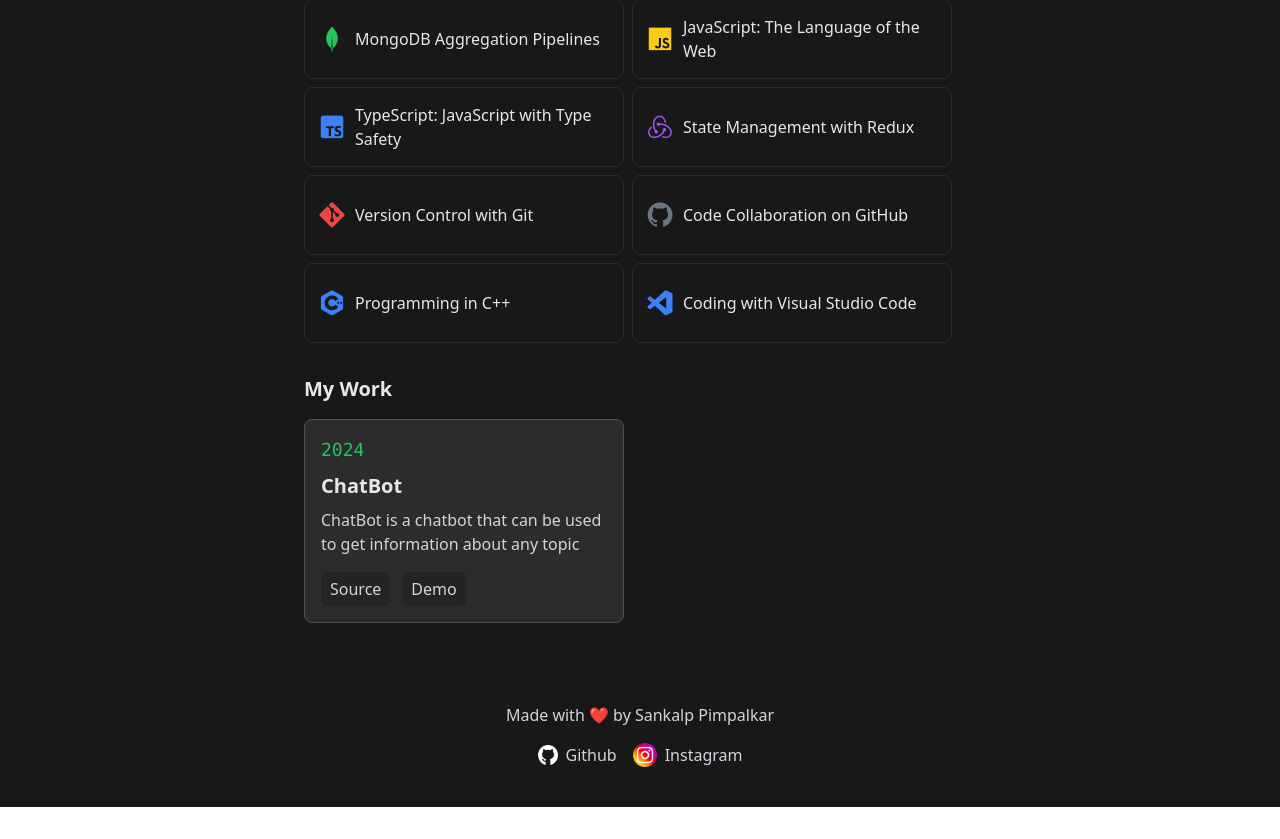
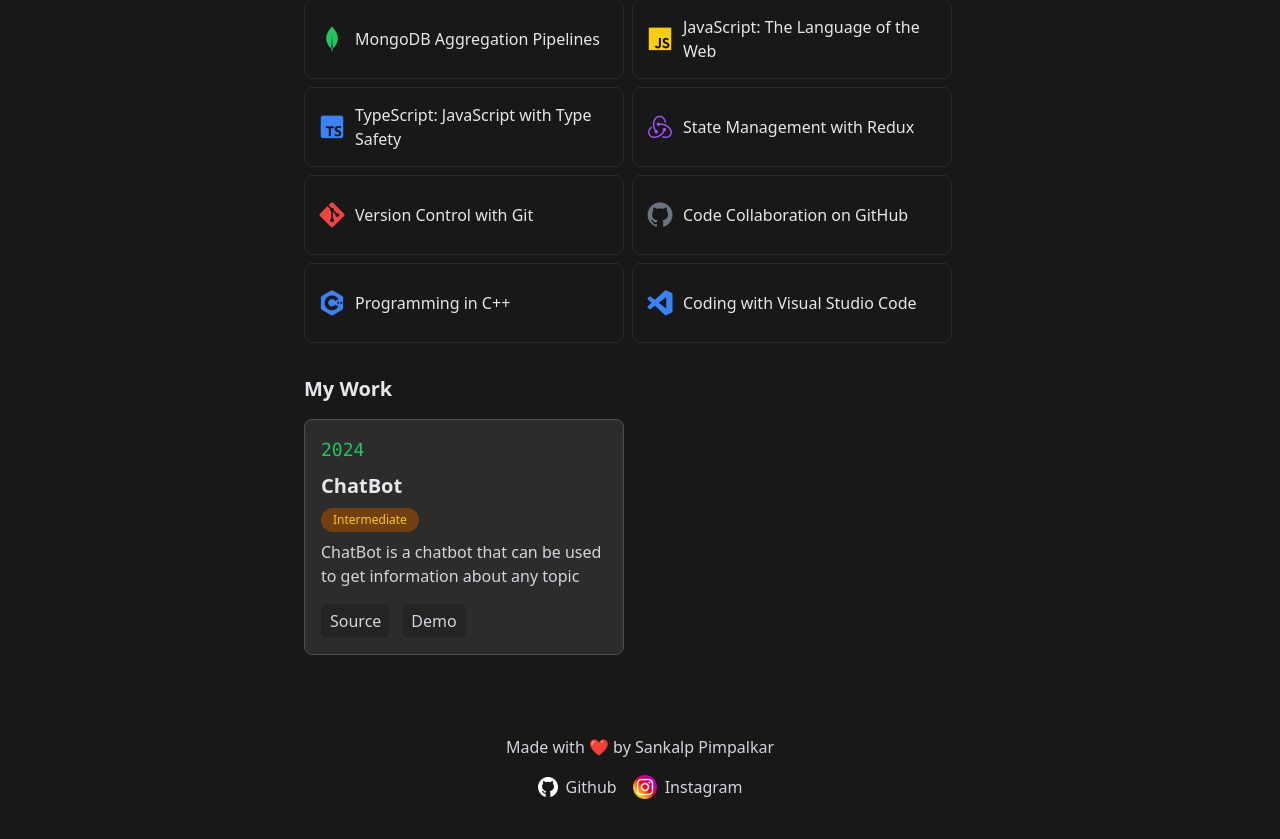
Before and after one commit to Sankalp-Pimpalkar/Sankalp-Pimpalkar, a React (Vite) app: page / in a window 1280 px wide. Shown: the part 433-1272 px from the top of the page. Before the commit the page ends 1240 px from the top, so only its background shows below. Built offline with nearby package versions, Linux system fonts and the light colour scheme.

Commit message:
Added levels in Projects

```diff
--- a/src/components/ui/Project.jsx
+++ b/src/components/ui/Project.jsx
@@ -1,6 +1,28 @@
 /* eslint-disable react/prop-types */
 
-function Project({ id, year, title, description, source, demo }) {
+const difficultyThemeClasses = {
+    Easy: {
+        background: 'bg-green-500 dark:bg-green-900',
+        text: 'text-green-100 dark:text-green-400',
+    },
+    Intermediate: {
+        background: 'bg-yellow-500 dark:bg-yellow-900',
+        text: 'text-yellow-100 dark:text-yellow-400',
+    },
+    Hard: {
+        background: 'bg-red-500 dark:bg-red-900',
+        text: 'text-red-100 dark:text-red-400',
+    },
+    Advanced: {
+        background: 'bg-purple-500 dark:bg-purple-900',
+        text: 'text-purple-100 dark:text-purple-400',
+    },
+};
+
+function Project({ id, year, title, description, source, demo, level }) {
+
+    const difficultyTheme = difficultyThemeClasses[level];
+
     return (
         <div key={id} className="dark:bg-gray-secondary bg-gray-200 p-4 rounded-lg w-full sm:max-w-xs border dark:border-gray-tertiary border-gray-300">
             <p className="font-mono text-green-500 text-lg">
@@ -9,6 +31,11 @@ function Project({ id, year, title, description, source, demo }) {
             <h3 className="text-xl font-bold mt-2 dark:text-gray-200 text-gray-800">
                 {title}
             </h3>
+
+            <h5 className={`w-fit text-xs mt-2 rounded-full px-3 py-1 dark:text- ${difficultyTheme.background} ${difficultyTheme.text}`} >
+                {level}
+            </h5>
+
             <p className="mt-2 dark:text-gray-300 text-gray-600">
                 {description}
             </p>
--- a/src/data/data.js
+++ b/src/data/data.js
@@ -41,12 +41,15 @@ export const skills = [
         description: 'Coding with Visual Studio Code'
     }
 ];
+//  green --> yellow --> red --> purple
+//  Easy --> Intermediate --> Hard --> Advanced
 
 export const projects = [
     {
         id: 1,
         year: 2024,
         title: 'ChatBot',
+        level: 'Intermediate',
         description: 'ChatBot is a chatbot that can be used to get information about any topic',
         source: 'https://github.com/Sankalp-Pimpalkar/AI-Chat-Bot',
         demo: 'https://ai-chat-bot-zeta.vercel.app/welcome'
--- a/src/pages/Home.jsx
+++ b/src/pages/Home.jsx
@@ -53,6 +53,7 @@ function Home() {
                                 description={project.description}
                                 source={project.source}
                                 demo={project.demo}
+                                level={project.level}
                             />
                         ))
                     }
```
